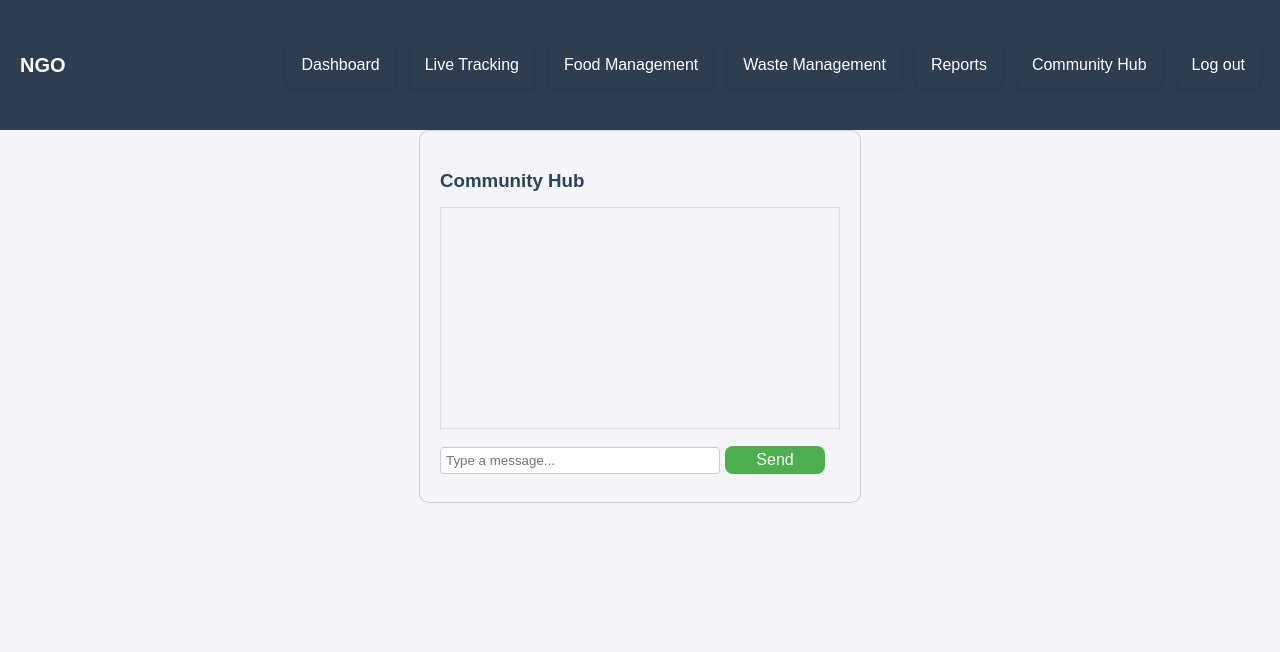
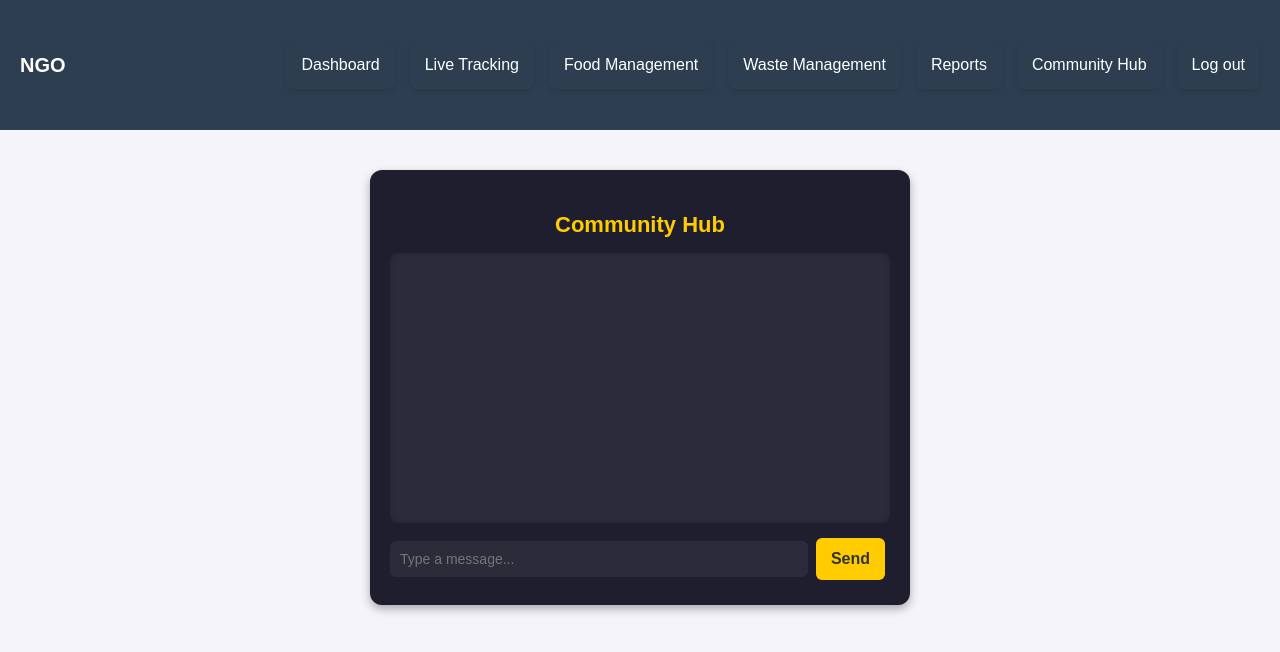
Before and after one commit to Yuvi-97/food-management, a React (Create React App) app in the folder frontend/foodmanagement/: page /community in a window 1280 px wide. Shown: the top 652 px of the page. Built offline with nearby package versions, Linux system fonts and the light colour scheme.

Commit message:
Added chatbot

```diff
--- a/frontend/foodmanagement/src/components/ngo/ngocomponents/CommunityHub.jsx
+++ b/frontend/foodmanagement/src/components/ngo/ngocomponents/CommunityHub.jsx
@@ -1,5 +1,9 @@
 import React, { useState } from "react";
 import axios from "axios";
+import "../ngostyles/CommunityHub.css";
+
+const API_KEY = "AIzaSyDMJBTfQ4q6oK5RGGCN5ZPW1CuIBmAKYIE";  // Security Risk: Exposed API Key
+const API_URL = `https://generativelanguage.googleapis.com/v1beta/models/gemini-1.5-flash:generateContent?key=${API_KEY}`;
 
 const CommunityHub = () => {
   const [messages, setMessages] = useState([]);
@@ -12,37 +16,43 @@ const CommunityHub = () => {
     setMessages([...messages, userMessage]);
 
     try {
-      const response = await axios.post("http://localhost:8080/api/chatbot", {
-        message: input,
+      const response = await axios.post(API_URL, {
+        contents: [{ parts: [{ text: input }] }],
       });
 
-      const botMessage = { sender: "Bot", text: response.data.reply };
+      const botReply =
+        response.data.candidates?.[0]?.content?.parts?.[0]?.text || "No response";
+
+      const botMessage = { sender: "Bot", text: botReply };
       setMessages([...messages, userMessage, botMessage]);
     } catch (error) {
       console.error("Error sending message:", error);
+      setMessages([...messages, userMessage, { sender: "Bot", text: "Error fetching response" }]);
     }
 
     setInput("");
   };
 
   return (
-    <div style={{ maxWidth: "400px", margin: "auto", padding: "20px", border: "1px solid #ccc", borderRadius: "10px" }}>
-      <h3>Community Hub</h3>
-      <div style={{ minHeight: "200px", overflowY: "auto", border: "1px solid #ddd", padding: "10px", marginBottom: "10px" }}>
+    <div className="chat-container">
+      <h3 className="chat-title">Community Hub</h3>
+      <div className="chat-box">
         {messages.map((msg, index) => (
-          <p key={index} style={{ textAlign: msg.sender === "You" ? "right" : "left", margin: "5px 0" }}>
+          <div key={index} className={`message ${msg.sender === "You" ? "user" : "bot"}`}>
             <strong>{msg.sender}:</strong> {msg.text}
-          </p>
+          </div>
         ))}
       </div>
+      <div className="chat-input-container">
         <input
           type="text"
           value={input}
           onChange={(e) => setInput(e.target.value)}
           placeholder="Type a message..."
-        style={{ width: "70%", padding: "5px" }}
+          className="chat-input"
         />
-      <button onClick={sendMessage} style={{ width: "25%", padding: "5px", marginLeft: "5px" }}>Send</button>
+        <button onClick={sendMessage} className="chat-button">Send</button>
+      </div>
     </div>
   );
 };
--- /dev/null
+++ b/frontend/foodmanagement/src/components/ngo/ngostyles/CommunityHub.css
@@ -0,0 +1,89 @@
+/* Chat Container */
+.chat-container {
+    max-width: 500px;
+    margin: 40px auto;
+    padding: 20px;
+    background: #1e1e2e;
+    color: white;
+    border-radius: 12px;
+    box-shadow: 0px 4px 10px rgba(0, 0, 0, 0.3);
+    font-family: "Arial", sans-serif;
+  }
+
+  /* Title */
+  .chat-title {
+    text-align: center;
+    font-size: 22px;
+    margin-bottom: 15px;
+    font-weight: bold;
+    color: #ffcc00;
+  }
+
+  /* Chat Box */
+  .chat-box {
+    min-height: 250px;
+    max-height: 350px;
+    overflow-y: auto;
+    padding: 10px;
+    border-radius: 8px;
+    background: #2b2b3a;
+    box-shadow: inset 0 0 5px rgba(0, 0, 0, 0.2);
+  }
+
+  /* Messages */
+  .message {
+    padding: 10px;
+    margin: 8px 0;
+    border-radius: 8px;
+    max-width: 75%;
+    font-size: 14px;
+  }
+
+  /* User Message */
+  .user {
+    background: #ffcc00;
+    color: #333;
+    align-self: flex-end;
+    text-align: right;
+    margin-left: auto;
+  }
+
+  /* Bot Message */
+  .bot {
+    background: #44475a;
+    color: white;
+    text-align: left;
+  }
+
+  /* Input and Button */
+  .chat-input-container {
+    display: flex;
+    margin-top: 10px;
+  }
+
+  .chat-input {
+    flex: 1;
+    padding: 10px;
+    border: none;
+    border-radius: 6px;
+    font-size: 14px;
+    outline: none;
+    background: #2b2b3a;
+    color: white;
+  }
+
+  .chat-button {
+    padding: 10px 15px;
+    margin-left: 8px;
+    border: none;
+    border-radius: 6px;
+    background: #ffcc00;
+    color: #333;
+    font-weight: bold;
+    cursor: pointer;
+    transition: 0.3s;
+  }
+
+  .chat-button:hover {
+    background: #ffdb4d;
+  }
```
Lines whose indentation alone changed are shown as unchanged.
